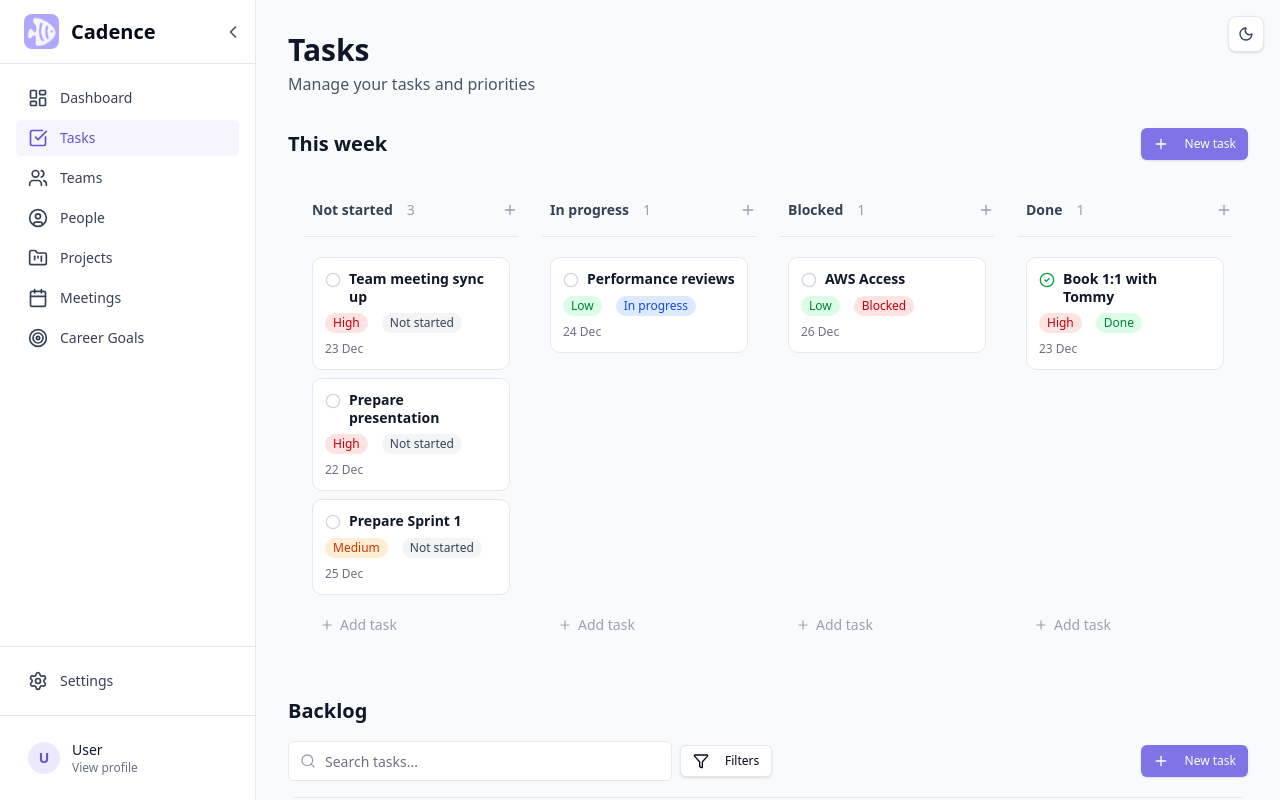
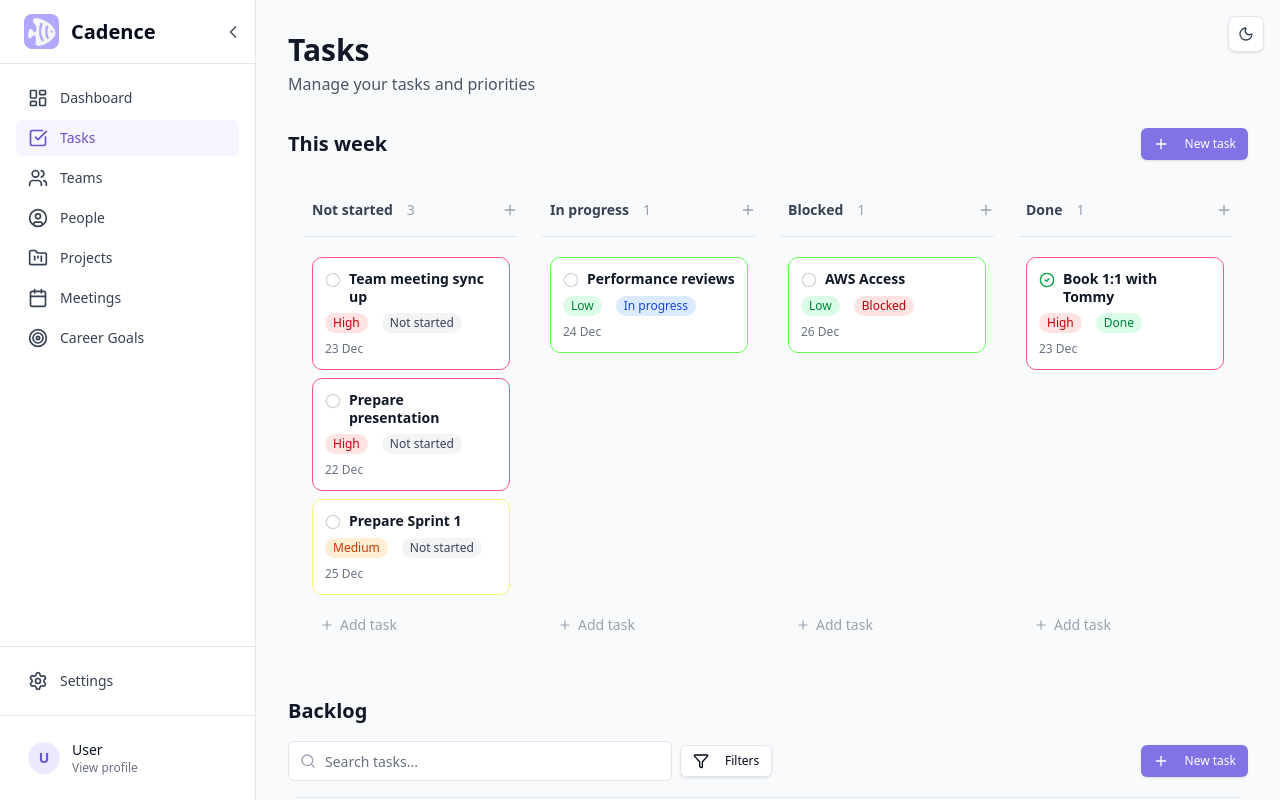
Before and after one commit to shiphrahx/Cadence, a Next.js app: page /tasks in a window 1280 px wide. Built offline with nearby package versions, Linux system fonts and the light colour scheme.

Commit message:
configurable border color per priority

```diff
--- a/components/tasks/task-card.tsx
+++ b/components/tasks/task-card.tsx
@@ -61,6 +61,19 @@ export function TaskCard({ task, onEdit, onDelete, isDragging = false }: TaskCar
     return undefined
   }
 
+  const getPriorityBorderColor = (priority: Task["priority"]) => {
+    switch (priority) {
+      case "Very High":
+        return "#f40101"
+      case "High":
+        return "#fb5489"
+      case "Medium":
+        return "#f7f271"
+      case "Low":
+        return "#5ffb54"
+    }
+  }
+
   const getStatusChipColor = (status: Task["status"]) => {
     switch (status) {
       case "Not started":
@@ -115,10 +128,13 @@ export function TaskCard({ task, onEdit, onDelete, isDragging = false }: TaskCar
   return (
     <div
       className={cn(
-        "group relative bg-white dark:bg-[#292929] border border-gray-100 dark:border-[#383838] rounded-[10px] p-3 cursor-grab transition-all duration-200",
-        "hover:shadow-md hover:border-gray-200 dark:hover:border-[#4a4a4a]",
-        isDragging && "shadow-lg scale-[1.02] opacity-90 border-gray-300 dark:border-gray-600 cursor-grabbing"
+        "group relative bg-white dark:bg-[#292929] border rounded-[10px] p-3 cursor-grab transition-all duration-200",
+        "hover:shadow-md",
+        isDragging && "shadow-lg scale-[1.02] opacity-90 cursor-grabbing"
       )}
+      style={{
+        borderColor: getPriorityBorderColor(task.priority)
+      }}
     >
       {/* Kebab Menu - Top Right, visible on hover */}
       <div className="absolute top-2 right-2 opacity-0 group-hover:opacity-100 transition-opacity z-20" ref={menuRef}>
```
